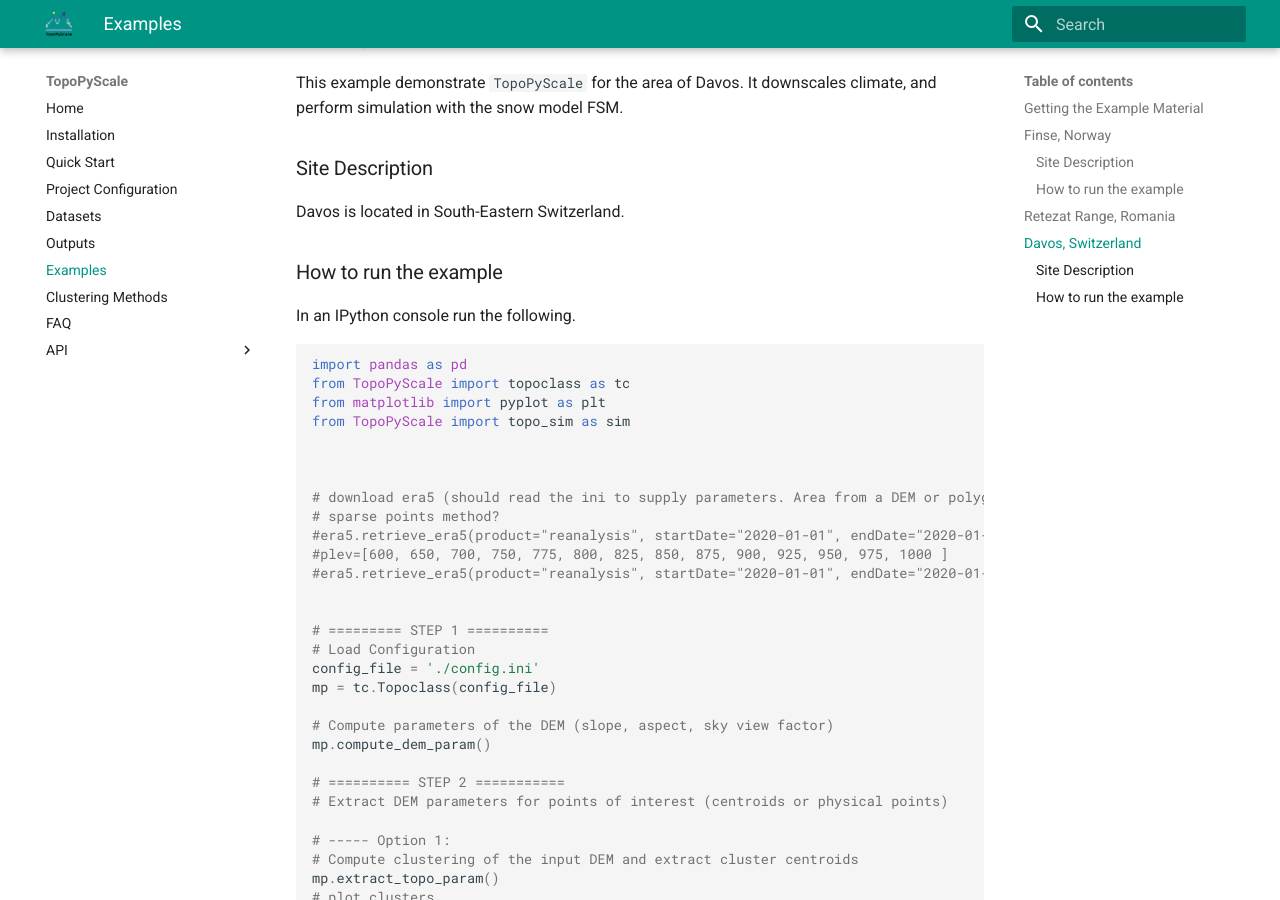
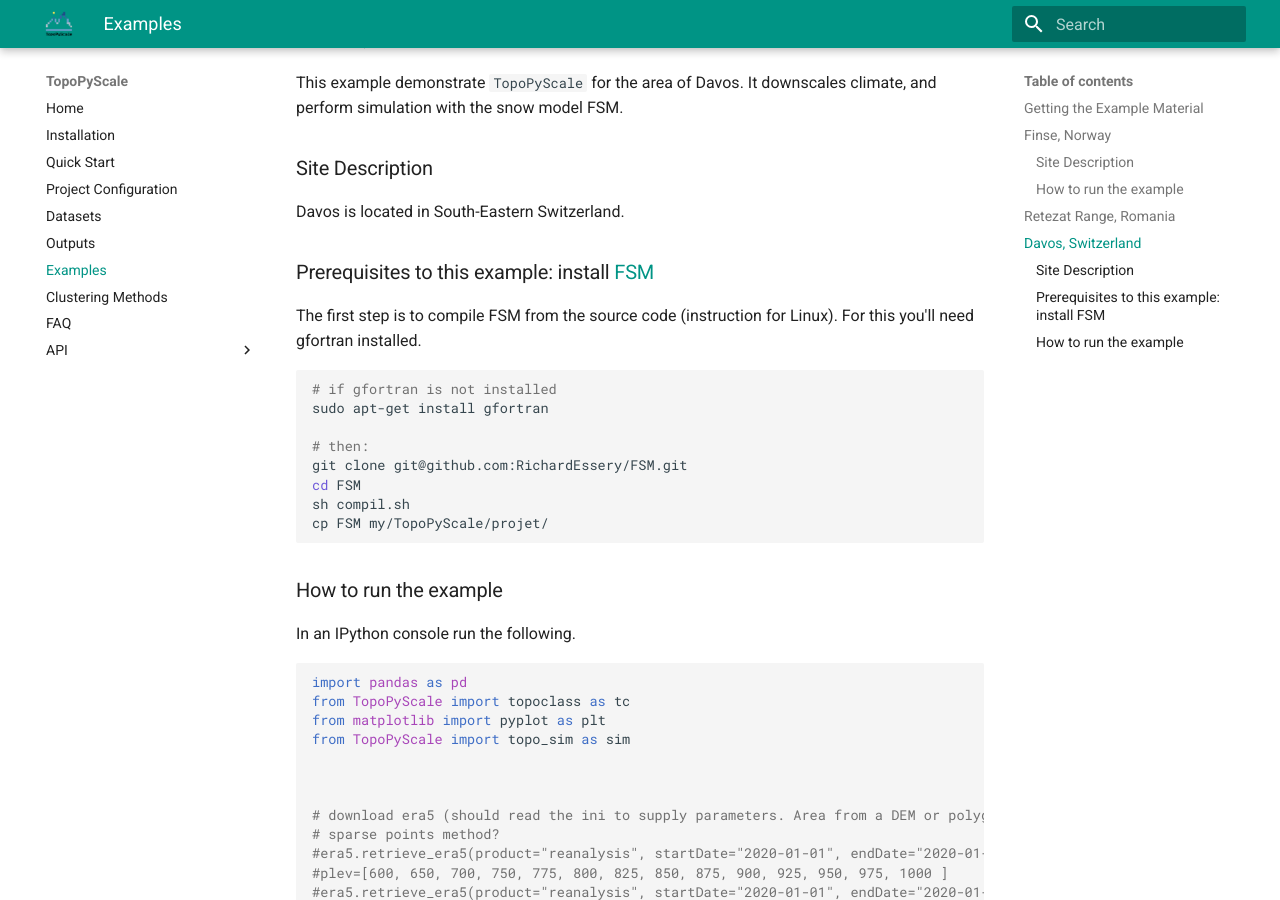
Before and after one commit to ArcticSnow/TopoPyScale_Documentation, an MkDocs documentation site: the page built from docs/06_examples.md, in a window 1280 px wide and 900 px high, scrolled down 3203 px. Built offline with MkDocs 1.6.1 and Material for MkDocs 9.7.7, drawn with Linux system fonts in a browser that asks for light colours.

Commit message:
added isntruction to setup FSM for example 3

````diff
--- a/docs/06_examples.md
+++ b/docs/06_examples.md
@@ -125,6 +125,21 @@ This example demonstrate `TopoPyScale` for the area of Davos. It downscales clim
 ### Site Description
 Davos is located in South-Eastern Switzerland.
 
+### Prerequisites to this example: install [FSM](https://github.com/RichardEssery/FSM/tree/master)
+
+The first step is to compile FSM from the source code (instruction for Linux). For this you'll need gfortran installed.
+```bash
+# if gfortran is not installed
+sudo apt-get install gfortran
+
+# then:
+git clone git@github.com:RichardEssery/FSM.git
+cd FSM
+sh compil.sh
+cp FSM my/TopoPyScale/projet/
+```
+
+
 ### How to run the example
 
 In an IPython console run the following.
````
Also changed, not shown: other parts of docs/06_examples.md (+1 -1 lines).
